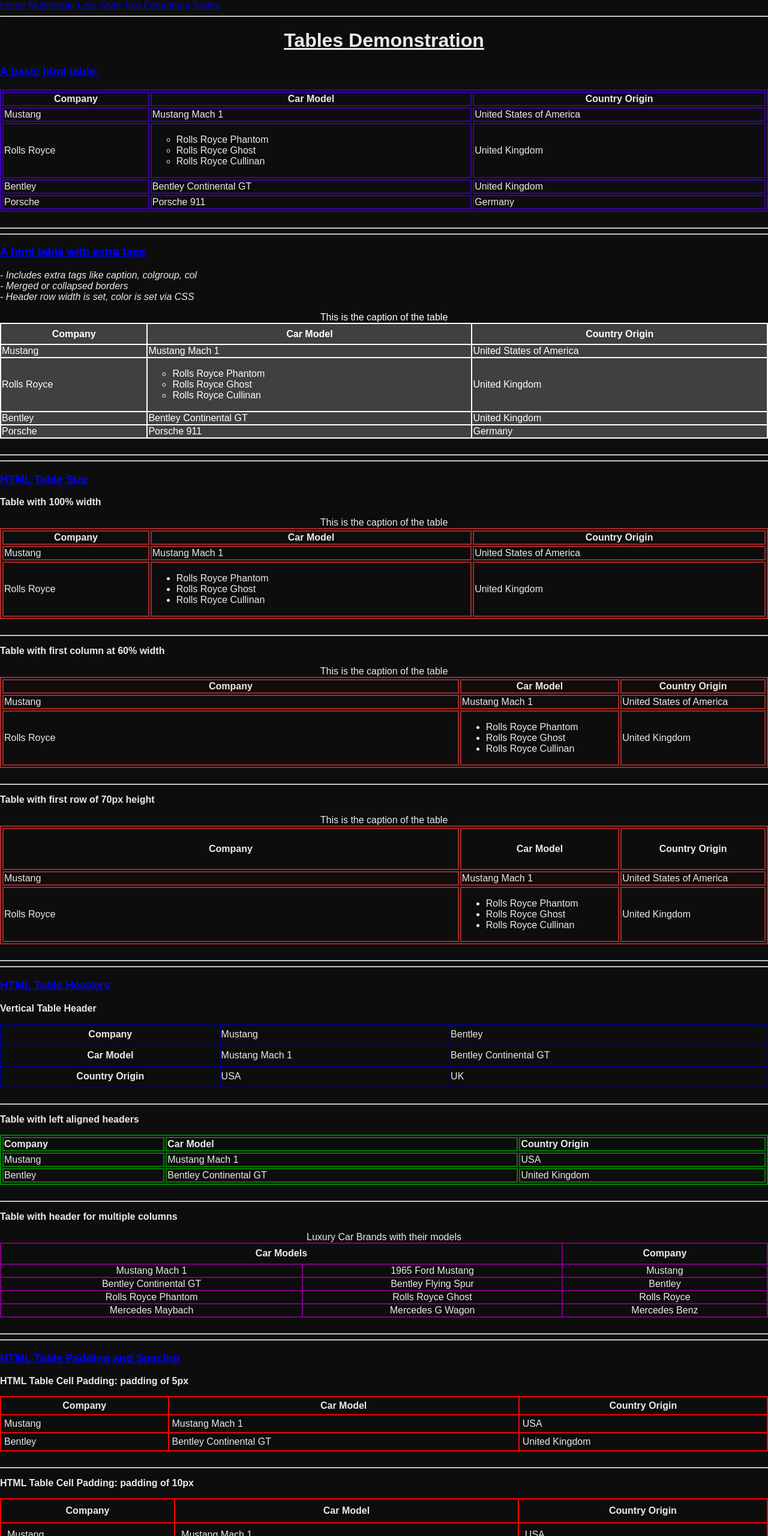
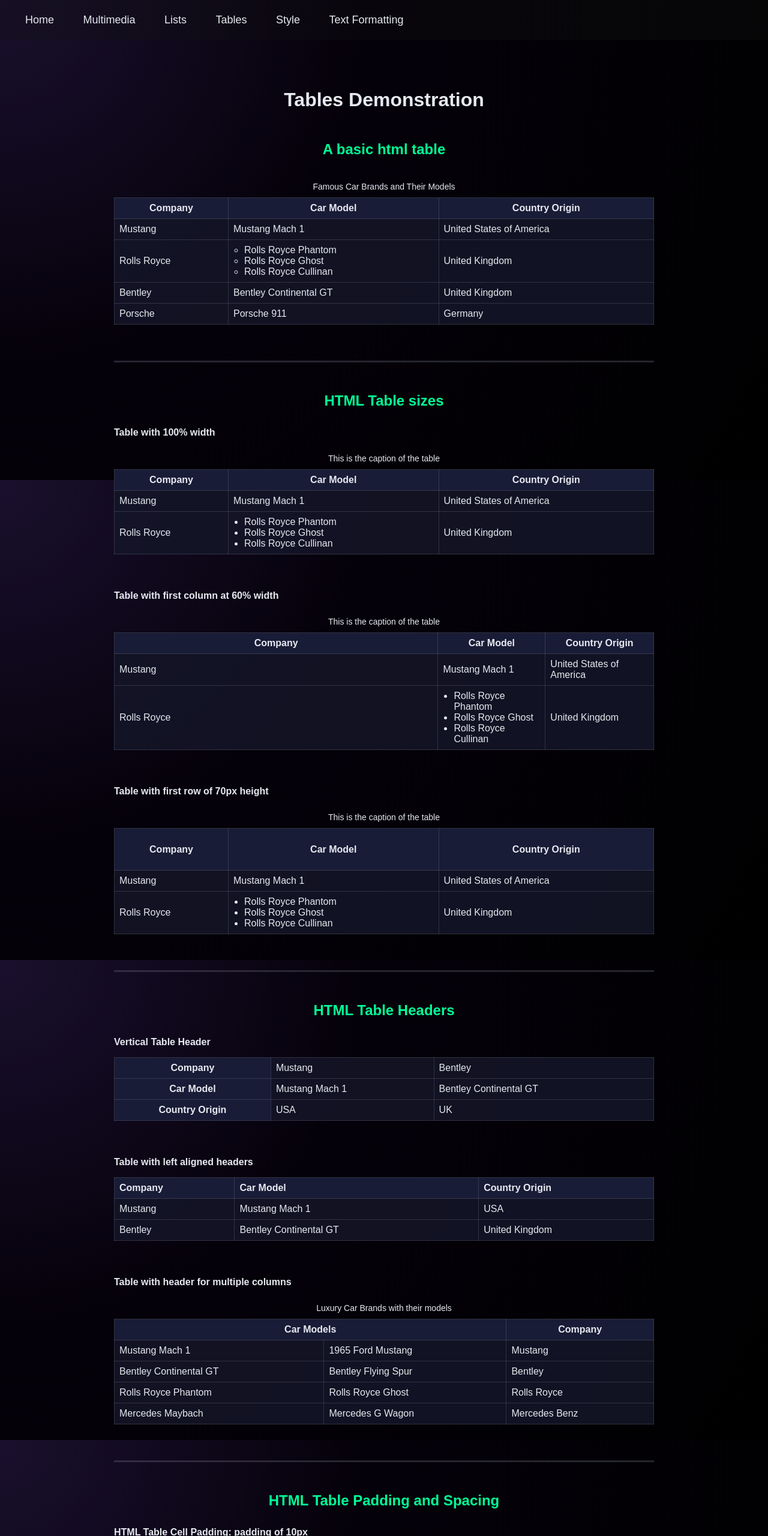
Before and after one commit to neill-thapa/frontend, a plain HTML site: page htmlBasics/tables.html in a window 1280 px wide. Shown: the top 2560 px of the page at 60% size. Drawn offline with Linux system fonts and the light colour scheme.

Commit message:
refactor: update CSS features across the whole file

```diff
--- a/htmlBasics/tables.html
+++ b/htmlBasics/tables.html
@@ -1,129 +1,166 @@
 <!DOCTYPE html>
-<html>
+<html lang="en">
 <head>
+    <meta charset="UTF-8">
+    <meta name="viewport" content="width=device-width, initial-scale=1.0">
     <title>Tables</title>
     <link rel="icon" type="image/x-icon" href="images/fav.svg">
+
     <style>
         body {
             margin: 0;
             font-family: Arial, Helvetica, sans-serif;
-                background-color: #0d0d0d;
-                color: #eaeaea;
+            background: radial-gradient(circle at top left, #1a102e 0%, #05010a 40%, #000000 100%);
+            background-size: 200% 200%;
+            background-attachment: fixed;
+            color: #e6e9f0;
         }
 
-            h3 {
-                color: blue;
+        footer {
+            text-align: center;
+            padding: 20px;
+            color: #8a8fa3;
+            font-size: 14px;
         }
 
-            .table-1, .table-1 th, .table-1 tr, .table-1 td {
-                border: 2px solid rgb(61, 0, 167);
+        nav {
+            background-color: rgba(17, 17, 17, 0.3); /* fully transparent */
+            padding: 15px 30px;
         }
 
-            .table-2, .table-2 th, .table-2 tr, .table-2 td {
-                border: 2px solid white;
-                border-collapse: collapse;
-                color: white;
+        nav a {
+            display: inline-block;
+            color: #e6e9f0;
+            text-decoration: none;
+            margin-right: 20px;
+            padding: 8px 12px;
+            font-size: 18px;
+            transition: all 0.3s ease;
         }
 
-            .table-3, .table-3 th, .table-3 tr, .table-3 td {
-                border: 2px solid brown;
+        nav a:hover {
+            background-color: #00ff99;
+            color: rgba(20, 22, 40, 0.85);
+            border-radius: 5px;
+            transform: translateY(-5px);
         }
 
-            .table-4, .table-4 th, .table-4 tr, .table-4 td {
-                border: 2px solid navy;
-                border-collapse: collapse;
+        .container {
+            max-width: 900px;
+            margin: 40px auto;
+            padding: 20px;
         }
 
-            .table-5, .table-5 th, .table-5 tr, .table-5 td {
-                border: 2px solid green;
+        hr {
+            border: none;
+            border-top: 3px solid rgba(138, 143, 163, 0.25);
+            margin: 50px 0;
         }
 
-            .table-5 th {
+        h1 {
+            text-align: center;
+            margin-bottom: 40px;
+        }
+
+        h2 {
+            text-align: center;
+            color: #00ff99;
+            margin-top: 40px;
+        }
+
+        .header {
+            margin-top: 50px;
+        }
+
+        table {
+            width: 100%;
+            border-collapse: collapse;
+            background-color: rgba(20, 22, 40, 0.85);
+            margin-top: 15px;
+        }
+
+        .table-types {
+            margin: 30px 0 60px;
+        }
+
+        .padding-10 th, .padding-10 td {
+            padding: 10px;
+        }
+
+        .padding-20 th, .padding-20 td {
+            padding: 20px;
+        }
+
+        .padding-custom th, .padding-custom td {
+            padding: 5px 15px 25px 35px;
+        }
+
+        .cell-spacing, .cell-spacing th, .cell-spacing td {
+            border: 1px solid rgba(138, 143, 163, 0.25);
+            border-collapse: separate;
+            border-spacing: 10px;
+        }
+
+        .column-width-60 th:first-child,
+        .column-width-60 td:first-child {
+            width: 60%;
+        }
+
+        .row-height-30 {
+            height: 70px;
+        }
+
+        .left-header th {
             text-align: left;
         }
 
-            .table-6, .table-6 th, .table-6 tr, .table-6 td {
-                border: 2px solid purple;
-                border-collapse: collapse;
-                text-align: center;
+        caption {
+            caption-side: top;
+            padding: 10px;
+            font-size: 14px;
+            color: #e6e9f0;
         }
 
-            .table-7, .table-7 th, .table-7 tr, .table-7 td {
-                border: 2px solid red;
-                border-collapse: collapse;
+        th, td {
+            border: 1px solid rgba(138, 143, 163, 0.25);
+            padding: 8px;
+            vertical-align: middle;
         }
 
-            .table-7 th, .table-7 td {
-                padding: 5px;
+        th {
+            background-color: rgba(26, 29, 55, 0.95);
+            color: #e6e9f0;
         }
 
-            .table-8, .table-8 th, .table-8 tr, .table-8 td {
-                border: 2px solid red;
-                border-collapse: collapse;
-            }
-
-            .table-8 th, .table-8 td {
-                padding: 10px;
-            }
-
-            .table-9, .table-9 th, .table-9 tr, .table-9 td {
-                border: 2px solid red;
-                border-collapse: collapse;
-            }
-
-            .table-9 th, .table-9 td {
-                padding-top: 10px;
-                padding-bottom: 20px;
-                padding-left: 5px;
-                padding-right: 15px;
-            }
-
-            .table-10, .table-10 th, .table-10 tr, .table-10 td {
-                border: 2px solid red;
-            }
-
-            .table-10 {
-                border-spacing: 20px;
-            }
-
-            .table-11, .table-11 th, .table-11 tr, .table-11 td {
-                border: 3px solid violet;
-                border-collapse: collapse;
-                text-align: center;
-            }
-
-            .table-11 th, .table-11 td {
-                padding: 7px;
-            }
-
-            .table-12, .table-12 th, .table-12 tr, .table-12 td {
-                border: 3px solid violet;
-                border-collapse: collapse;
-                text-align: center;
-            }
-
-            .table-12 th, .table-12 td {
-                padding: 7px;
+        ul {
+            margin: 0;
+            padding-left: 18px;
         }
 
     </style>
 </head>
+
 <body>
     <nav>
         <a href="index.html">Home</a>
         <a href="multimedia.html">Multimedia</a>
         <a href="lists.html">Lists</a>
+        <a href="tables.html">Tables</a>
         <a href="style.html">Style</a>
         <a href="formatting.html">Text Formatting</a>
-            <a href="tables.html">Tables</a>
     </nav>
 
-        <hr>
+    <div class="container">
 
-        <h1 style="text-align: center;"><u>Tables Demonstration</u></h1>
+        <h1>Tables Demonstration</h1>
 
-        <h3><u>A basic html table:</u></h3>
-        <table style="width: 100%;" class="table-1">
+        <div class="header">
+            <h2>A basic html table</h2>
+        </div>
+
+        <div class="table-types">
+            <table>
+                <caption>Famous Car Brands and Their Models</caption>
                 <tr>
                     <th>Company</th>
                     <th>Car Model</th>
@@ -156,72 +193,18 @@
                     <td>Germany</td>
                 </tr>
             </table>
+        </div>
 
-        <br>
-        <hr>
         <hr>
 
+        <div class="header">
+            <h2>HTML Table sizes</h2>
+        </div>
 
-        <h3><u>A html table with extra tags</u></h3>
-
-        <p><i>
-            - Includes extra tags like caption, colgroup, col<br>
-            - Merged or collapsed borders<br>
-            - Header row width is set, color is set via CSS
-        </i></p>
-
-        <table style="width: 100%;" class="table-2">
+        <div class="table-types">
+            <p><strong>Table with 100% width</strong></p>
+            <table>
                 <caption>This is the caption of the table</caption>
-
-            <colgroup>
-                <col style="background-color: rgb(65, 64, 64);">
-                <col style="background-color: rgb(65, 64, 64);">
-                <col style="background-color: rgb(65, 64, 64);">
-            </colgroup>
-
-            <tr style="height: 35px;">
-                <th>Company</th>
-                <th>Car Model</th>
-                <th>Country Origin</th>
-            </tr>
-            <tr>
-                <td>Mustang</td>
-                <td>Mustang Mach 1</td>
-                <td>United States of America</td>
-            </tr>
-            <tr>
-                <td>Rolls Royce</td>
-                <td>
-                <ul style="list-style-type: circle;">
-                    <li>Rolls Royce Phantom</li>
-                    <li>Rolls Royce Ghost</li>
-                    <li>Rolls Royce Cullinan</li>
-                </ul>
-                </td>
-                <td>United Kingdom</td>
-            </tr>
-            <tr>
-                <td>Bentley</td>
-                <td>Bentley Continental GT</td>
-                <td>United Kingdom</td>
-            </tr>
-            <tr>
-                <td>Porsche</td>
-                <td>Porsche 911</td>
-                <td>Germany</td>
-            </tr>
-        </table>
-
-        <br>
-        <hr>
-        <hr>
-
-        <h3><u>HTML Table Size</u></h3>
-
-        <p><b>Table with 100% width</b></p>
-        <table style="width: 100%;" class="table-3">
-            <caption>This is the caption of the table</caption>
-
                 <tr>
                     <th>Company</th>
                     <th>Car Model</th>
@@ -244,16 +227,14 @@
                     <td>United Kingdom</td>
                 </tr>
             </table>
+        </div>
 
-        <br>
-        <hr>
-
-        <p><b>Table with first column at 60% width</b></p>
-        <table style="width: 100%;" class="table-3">
+        <div class="table-types">
+            <p><strong>Table with first column at 60% width</strong></p>
+            <table class="column-width-60">
                 <caption>This is the caption of the table</caption>
-
                 <tr>
-                <th style="width: 60%;">Company</th>
+                    <th>Company</th>
                     <th>Car Model</th>
                     <th>Country Origin</th>
                 </tr>
@@ -274,16 +255,14 @@
                     <td>United Kingdom</td>
                 </tr>
             </table>
+        </div>
 
-        <br>
-        <hr>
-
-        <p><b>Table with first row of 70px height</b></p>
-        <table style="width: 100%;" class="table-3">
+        <div class="table-types">
+            <p><strong>Table with first row of 70px height</strong></p>
+            <table>
                 <caption>This is the caption of the table</caption>
-
-            <tr style="height: 70px;">
-                <th style="width: 60%;">Company</th>
+                <tr class="row-height-30">
+                    <th>Company</th>
                     <th>Car Model</th>
                     <th>Country Origin</th>
                 </tr>
@@ -304,15 +283,17 @@
                     <td>United Kingdom</td>
                 </tr>
             </table>
+        </div>
 
-        <br>
-        <hr>
         <hr>
 
-        <h3><u>HTML Table Headers</u></h3>
-        <p><b>Vertical Table Header</b></p>
+        <div class="header">
+            <h2>HTML Table Headers</h2>
+        </div>
 
-        <table style="width: 100%;" class="table-4">
+        <div class="table-types">
+            <p><strong>Vertical Table Header</strong></p>
+            <table>
                 <tr style="height: 35px;">
                     <th>Company</th>
                     <td>Mustang</td>
@@ -329,13 +310,11 @@
                     <td>UK</td>
                 </tr>
             </table>
+        </div>
 
-        <br>
-        <hr>
-
-        <p><b>Table with left aligned headers</b></p>
-
-        <table style="width: 100%;" class="table-5">
+        <div class="table-types">
+            <p><strong>Table with left aligned headers</strong></p>
+            <table class="left-header">
                 <tr>
                     <th>Company</th>
                     <th>Car Model</th>
@@ -352,13 +331,11 @@
                     <td>United Kingdom</td>
                 </tr>
             </table>
+        </div>
 
-        <br>
-        <hr>
-
-        <p><b>Table with header for multiple columns</b></p>
-
-        <table style="width: 100%;" class="table-6">
+        <div class="table-types">
+            <p><strong>Table with header for multiple columns</strong></p>
+            <table>
                 <caption>Luxury Car Brands with their models</caption>
                 <tr style="height: 35px;">
                     <th colspan="2">Car Models</th>
@@ -385,16 +362,17 @@
                     <td>Mercedes Benz</td>
                 </tr>
             </table>
+        </div>
 
-        <br>
-        <hr>
         <hr>
 
-        <h3><u>HTML Table Padding and Spacing</u></h3>
+        <div class="header">
+            <h2>HTML Table Padding and Spacing</h2>
+        </div>
 
-        <p><b>HTML Table Cell Padding: padding of 5px</b></p>
-
-        <table style="width: 100%;" class="table-7">
+        <div class="table-types">
+            <p><strong>HTML Table Cell Padding: padding of 10px</strong></p>
+            <table class="padding-10">
                 <tr>
                     <th>Company</th>
                     <th>Car Model</th>
@@ -411,13 +389,11 @@
                     <td>United Kingdom</td>
                 </tr>
             </table>
+        </div>
 
-        <br>
-        <hr>
-
-        <p><b>HTML Table Cell Padding: padding of 10px</b></p>
-
-        <table style="width: 100%;" class="table-8">
+        <div class="table-types">
+            <p><strong>HTML Table Cell Padding: padding of 20px</strong></p>
+            <table class="padding-20">
                 <tr>
                     <th>Company</th>
                     <th>Car Model</th>
@@ -434,13 +410,11 @@
                     <td>United Kingdom</td>
                 </tr>
             </table>
+        </div>
 
-        <br>
-        <hr>
-
-        <p><b>Different padding for all four sides</b></p>
-
-        <table style="width: 100%;" class="table-9">
+        <div class="table-types">
+            <p><strong>Different padding for all four sides: 5px 15px 25px 35px (top right bottom left)</strong></p>
+            <table class="padding-custom">
                 <tr>
                     <th>Company</th>
                     <th>Car Model</th>
@@ -457,13 +431,11 @@
                     <td>United Kingdom</td>
                 </tr>
             </table>
+        </div>
 
-        <br>
-        <hr>
-
-        <p><b>HTML Table Cell Spacing</b></p>
-
-        <table style="width: 100%;" class="table-10">
+        <div class="table-types">
+            <p><strong>HTML Table Cell Spacing</strong></p>
+            <table class="cell-spacing">
                 <tr>
                     <th>Company</th>
                     <th>Car Model</th>
@@ -480,15 +452,17 @@
                     <td>United Kingdom</td>
                 </tr>
             </table>
+        </div>
 
-        <br>
-        <hr>
         <hr>
 
-        <h3><u>HTML Table Colspan and Rowspan</u></h3>
+        <div class="header">
+            <h2>HTML Table Colspan and Rowspan</h2>
+        </div>
+
+        <div class="table-types">
             <p><b>Cell that spand to two columns</b></p>
-
-        <table style="width: 100%;" class="table-11">
+            <table>
                 <caption>Luxury Car Brands with their models</caption>
                 <tr style="height: 50px;">
                     <th colspan="2">Car Models</th>
@@ -515,12 +489,10 @@
                     <td>Mercedes Benz</td>
                 </tr>
             </table>
+        </div>
 
-        <br>
-        <hr>
-
-        <p><b>Cell that spand to two rows</b></p>
-
+        <div class="table-types">
+            <p><strong>Cell that span to two rows</strong></p>
             <table style="width: 100%;" class="table-12">
                 <tr>
                     <th>Company</th>
@@ -534,5 +506,13 @@
                     <td>Mustang Mach 1</td>
                 </tr>
             </table>
+        </div>
+
+    </div>
+
+    <footer>
+        &copy; 2025 HTML Learning Project. All rights reserved.
+    </footer>
+
 </body>
 </html>
```
Also changed, not shown: htmlBasics/formatting.html (+1 -1 lines), htmlBasics/index.html (+24 -38 lines), htmlBasics/lists.html (+16 -13 lines), htmlBasics/multimedia.html (+16 -15 lines), htmlBasics/style.html (+1 -1 lines). Lines whose indentation alone changed are shown as unchanged.
